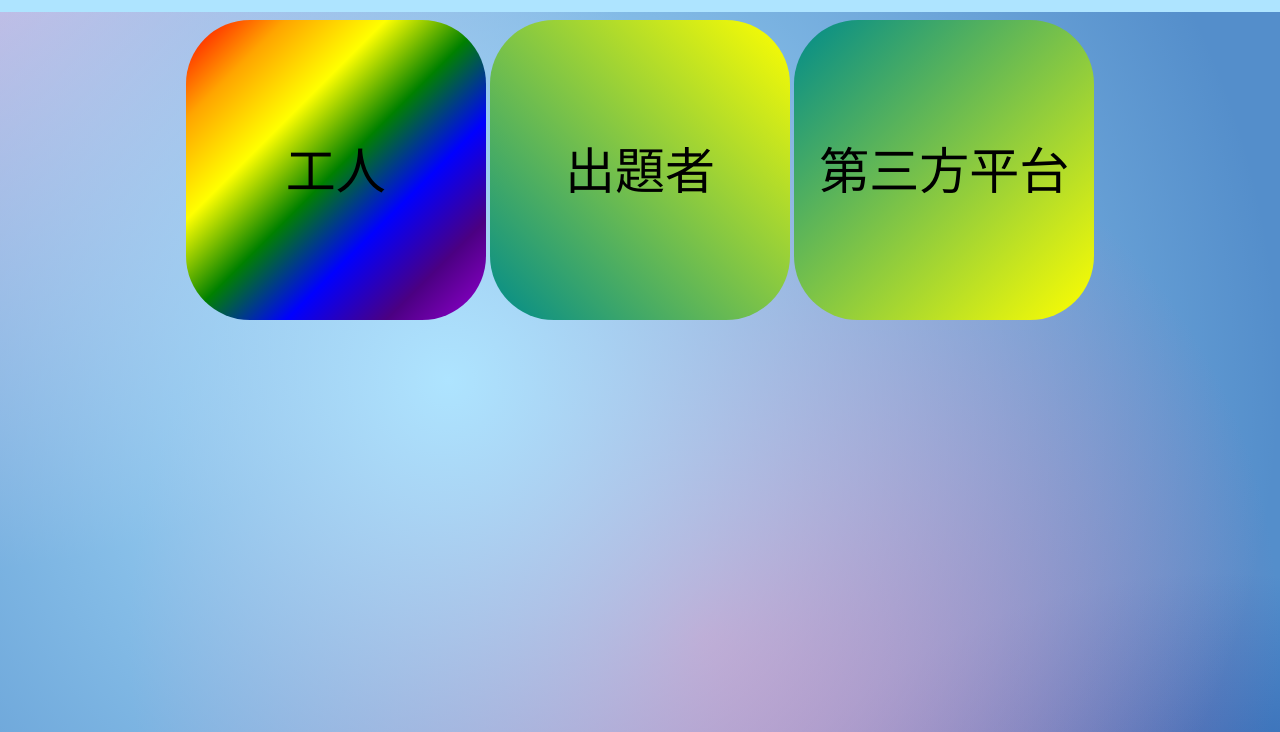
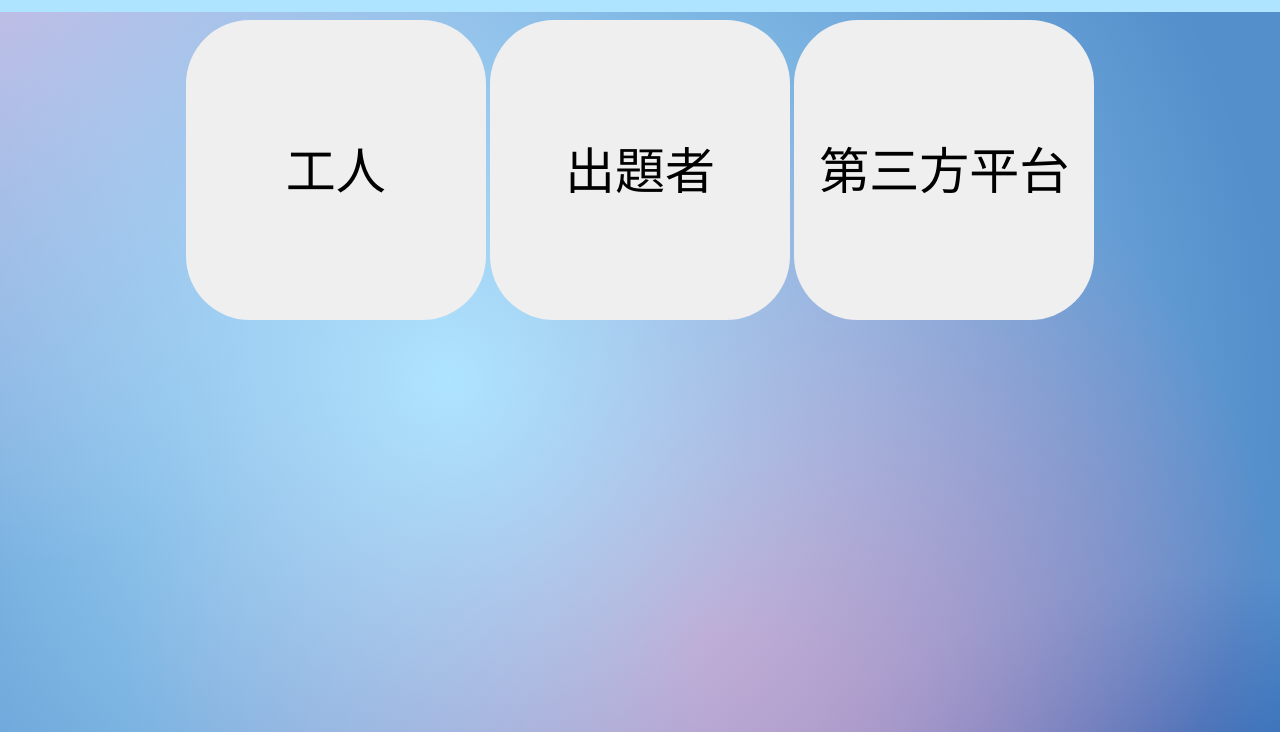
Before and after one commit to KuoHao000/Captcha, a plain HTML site: page code/userinterfaceV2/userinterfaceV2.html in a window 1280 px wide. Shown: the part 68-800 px from the top of the page. Drawn offline with Linux system fonts and the light colour scheme.

Commit message:
改顏色

```diff
--- a/code/userinterfaceV2/css/style.css
+++ b/code/userinterfaceV2/css/style.css
@@ -158,7 +158,7 @@ header{
     width: 360px;
     height: 128px;
     font-size: 50px;
-    background-image: linear-gradient(to right bottom, #ff0000, #ffa500, #ffff00, #008000, #0000ff, #4b0082, #9400d3);
+
 }
 .btn2{
     margin: 8px auto;
@@ -166,7 +166,6 @@ header{
     width: 360px;
     height: 128px;
     font-size: 50px;
-    background-image: linear-gradient(to top right, #008b8b, #ffff00);
 }
 .btn3{
     margin: 8px auto;
@@ -174,7 +173,7 @@ header{
     width: 360px;
     height: 128px;
     font-size: 50px;
-    background-image: linear-gradient(to bottom right, #008b8b, #ffff00);
+
 }
 .circle{
     border-radius: 64px;
```
